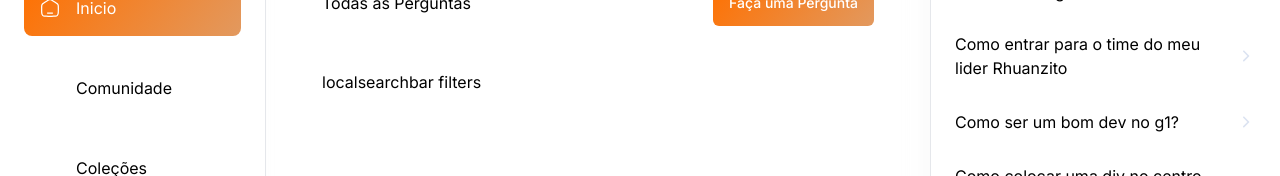
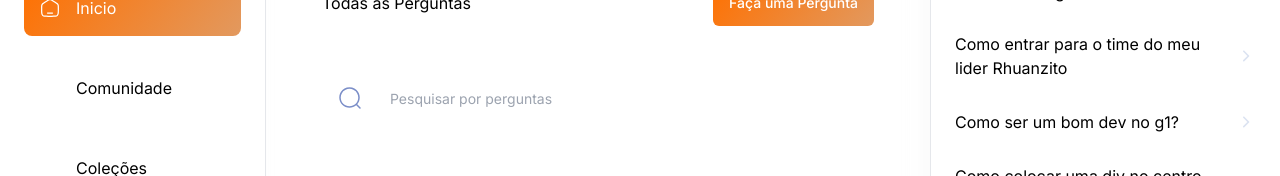
Before and after one commit to jeffersonbraster/devsociety, a Next.js app: page / in a window 1280 px wide. Shown: the part 164-340 px from the top of the page. Built offline with nearby package versions, Linux system fonts and the light colour scheme; no server answers.

Commit message:
criando o localsearchbar

```diff
--- a/app/(root)/(home)/page.tsx
+++ b/app/(root)/(home)/page.tsx
@@ -1,3 +1,4 @@
+import LocalSearchbar from "@/components/shared/search/LocalSearchbar";
 import { Button } from "@/components/ui/button";
 import Link from "next/link";
 import React from "react";
@@ -16,7 +17,13 @@
       </div>
 
       <div className="mt-11 flex justify-between gap-5 max-sm:flex-col sm:items-center">
-        localsearchbar filters
+        <LocalSearchbar
+          route="/"
+          iconPosition="left"
+          imgSrc="/assets/icons/search.svg"
+          placeholder="Pesquisar por perguntas"
+          otherClasses="flex-1"
+        />
       </div>
     </>
   );
--- /dev/null
+++ b/components/shared/search/LocalSearchbar.tsx
@@ -0,0 +1,57 @@
+"use client";
+
+import { Input } from "@/components/ui/input";
+import Image from "next/image";
+import React from "react";
+
+interface LocalSearchbarProps {
+  route: string;
+  iconPosition: "left" | "right";
+  imgSrc: string;
+  placeholder: string;
+  otherClasses?: string;
+}
+
+const LocalSearchbar = ({
+  route,
+  iconPosition,
+  imgSrc,
+  placeholder,
+  otherClasses,
+}: LocalSearchbarProps) => {
+  return (
+    <div
+      className={`background-light800_darkgradient flex min-h-[56px] grow items-center gap-4 rounded-[10px] px-4 ${otherClasses}`}
+    >
+      {iconPosition === "left" && (
+        <Image
+          src={imgSrc}
+          alt="icon de pesquisa"
+          width={24}
+          height={24}
+          className="cursor-pointer"
+        />
+      )}
+
+      <Input
+        type="text"
+        placeholder={placeholder}
+        value=""
+        onChange={() => {}}
+        className="paragraph-regular no-focus placeholder background-light800_darkgradient border-none shadow-none outline-none"
+      />
+
+      {iconPosition === "right" && (
+        <Image
+          src={imgSrc}
+          alt="icon de pesquisa"
+          width={24}
+          height={24}
+          className="cursor-pointer"
+        />
+      )}
+    </div>
+  );
+};
+
+export default LocalSearchbar;
```
